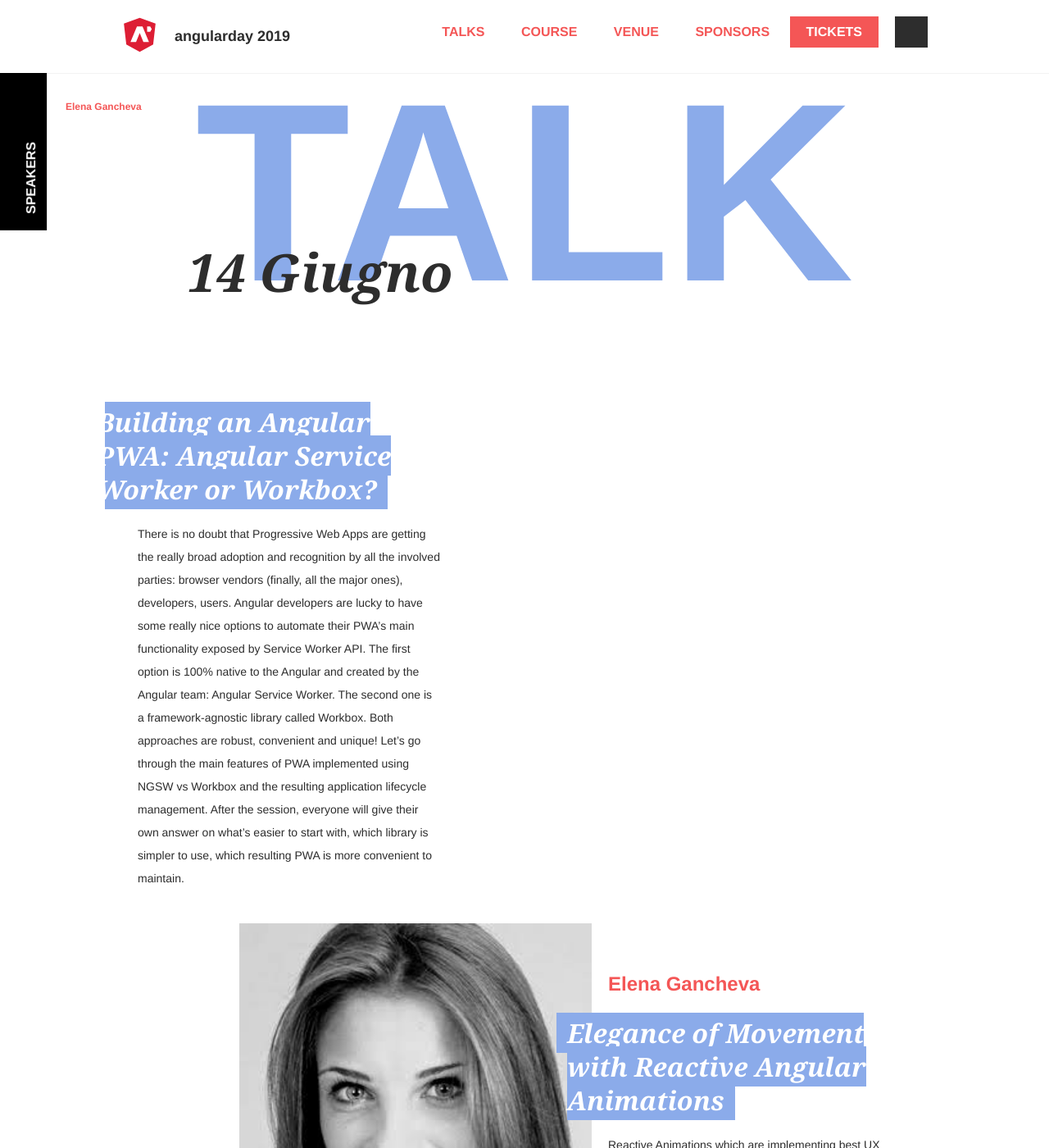
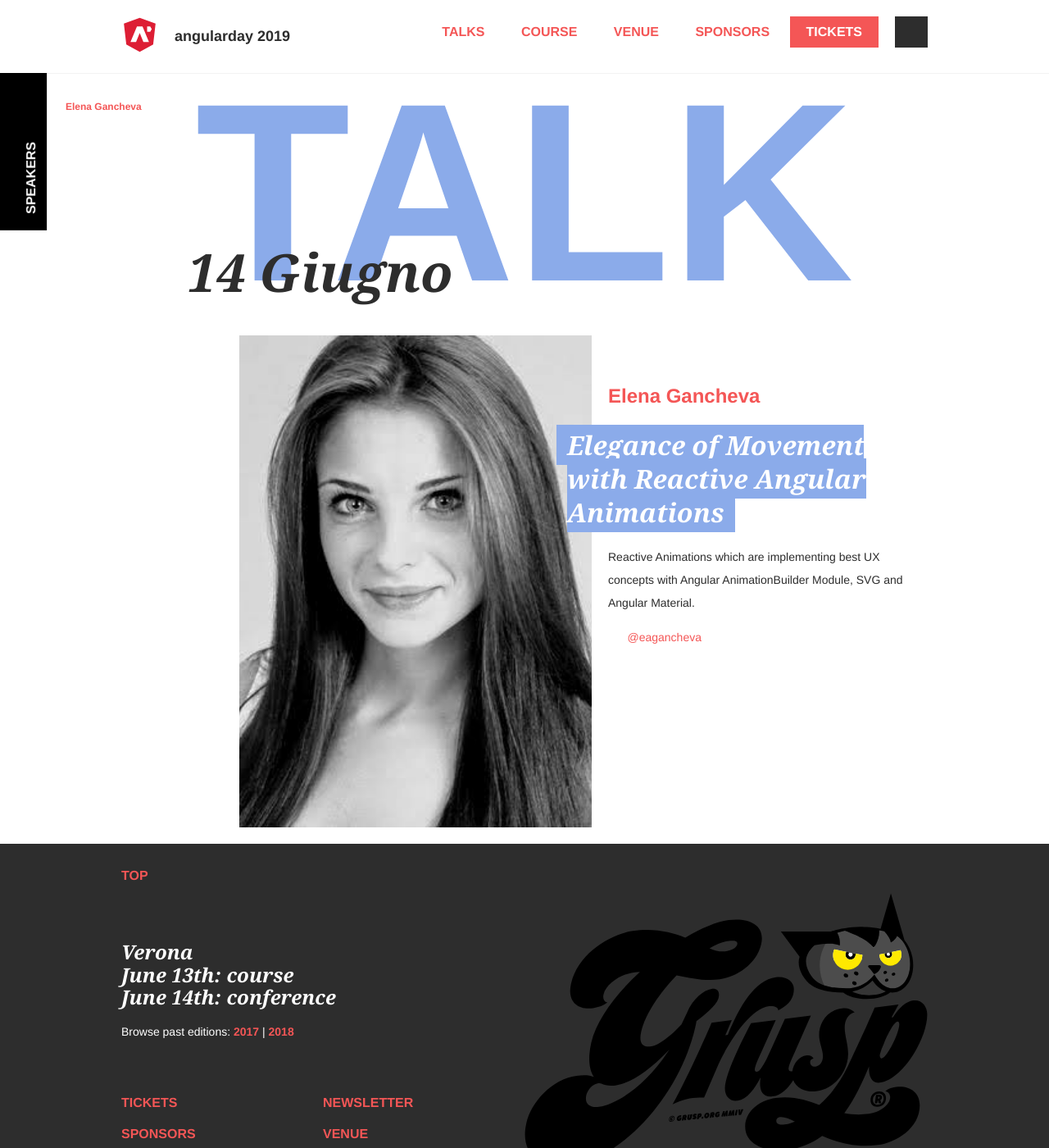
Before and after one commit to GrUSP/2019.angularday.it, a Jekyll site: the page built from talks.html, in a window 1280 px wide and 1400 px high. Shown: the whole window at 82% size. Built offline with Jekyll 4.4.1, drawn with Linux system fonts in a browser that asks for light colours; some web fonts are replaced; comment, search, counter and statistics services are not loaded.

```diff
--- a/_data/talks.yml
+++ b/_data/talks.yml
@@ -1,11 +1,3 @@
--
-  speaker_id: maxim-salnikov
-  image:
-  keynote: false
-  title: "Building an Angular PWA: Angular Service Worker or Workbox?"
-  extract: >
-    There is no doubt that Progressive Web Apps are getting the really broad adoption and recognition by all the involved parties: browser vendors (finally, all the major ones), developers, users. Angular developers are lucky to have some really nice options to automate their PWA’s main functionality exposed by Service Worker API. The first option is 100% native to the Angular and created by the Angular team: Angular Service Worker. The second one is a framework-agnostic library called Workbox.
-    Both approaches are robust, convenient and unique! Let’s go through the main features of PWA implemented using NGSW vs Workbox and the resulting application lifecycle management. After the session, everyone will give their own answer on what’s easier to start with, which library is simpler to use, which resulting PWA is more convenient to maintain.
 -
   speaker_id: elena-gancheva
   image:
```
